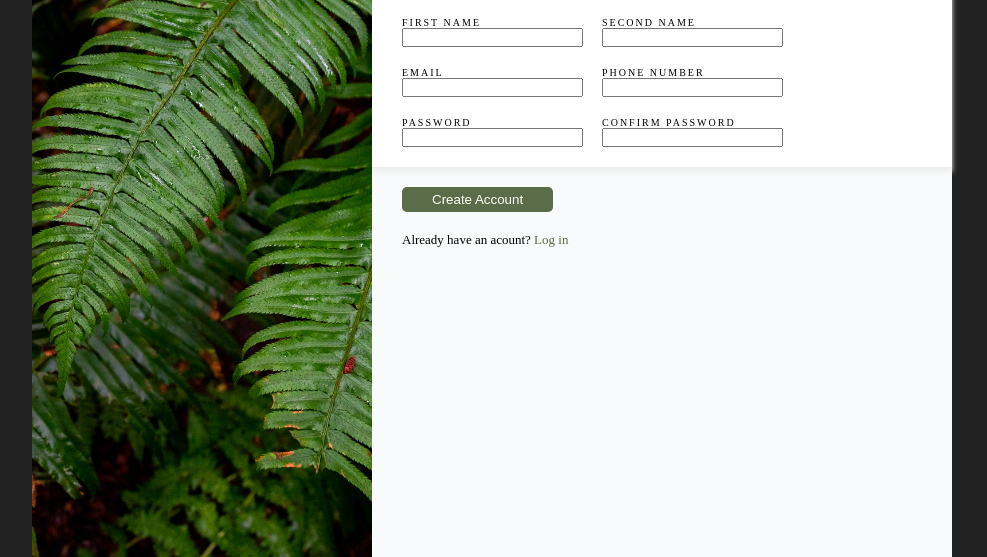
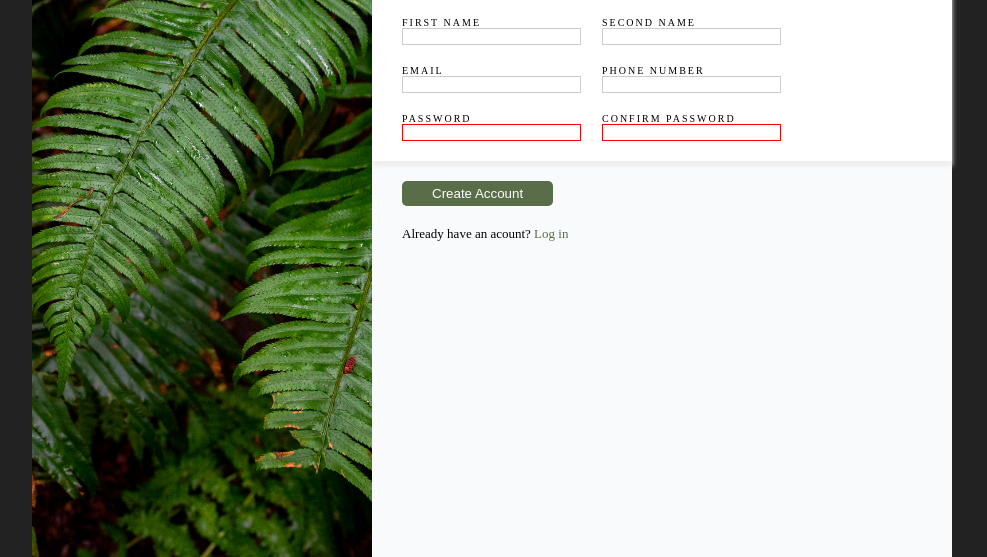
Before and after one commit to vlbdev/Sign-upForm, a plain HTML site: page index.html in a window 1280 px wide. Shown: the part 243-800 px from the top of the page, without its empty margins (148-1135 px from the left). Drawn offline with Linux system fonts and the light colour scheme.

Commit message:
Add inputs validation styles

```diff
--- a/index.html
+++ b/index.html
@@ -54,7 +54,13 @@
               <label for="password">
                 Password
                 <br />
-                <input type="password" id="password" name="password" />
+                <input
+                  type="password"
+                  id="password"
+                  name="password"
+                  minlength="8"
+                  required
+                />
               </label>
               <label for="confirmPassword">
                 Confirm Password
@@ -63,6 +69,8 @@
                   type="password"
                   id="confirmPassword"
                   name="confirmPassword"
+                  minlength="8"
+                  required
                 />
               </label>
             </p>
--- a/style.css
+++ b/style.css
@@ -111,3 +111,19 @@ label {
   font-size: x-small;
   letter-spacing: 2px;
 }
+input {
+  -webkit-appearance: none;
+  -moz-appearance: none;
+  appearance: none;
+  border: 1px solid #ccc;
+}
+
+input:focus {
+  outline: none;
+  border-color: blue;
+  box-shadow: 1px 1px 5px #999;
+}
+
+input:invalid {
+  border-color: red;
+}
```
